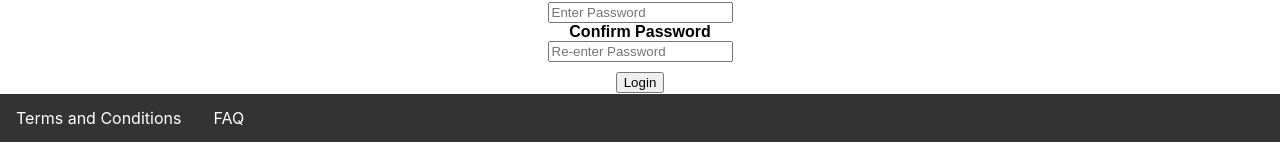
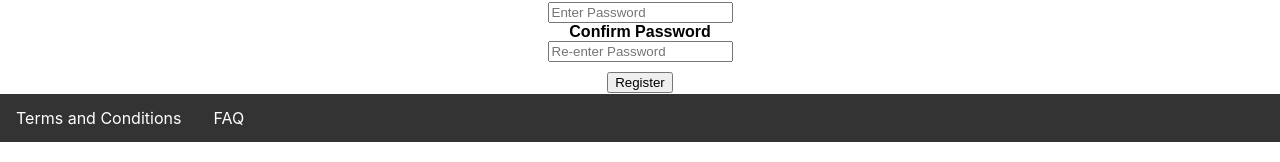
Before and after one commit to EmilPopovski24/PetBook, a React (Create React App) app in the folder petbookclient/: page /register in a window 1280 px wide. Shown: the part 658-820 px from the top of the page. Built offline with nearby package versions, Linux system fonts and the light colour scheme.

Commit message:
Update Register.js

```diff
--- a/petbookclient/src/components/Register/Register.js
+++ b/petbookclient/src/components/Register/Register.js
@@ -36,7 +36,7 @@ export const Register = () => {
                 <label for="confrimPassword" style={{display:"block"}}><b>Confirm Password</b></label>
                 <input type="password" placeholder="Re-enter Password" name="confrimPassword" value={values.confirmPassword} onChange={changeHandler} required />
 
-            <button style={{display:"block", margin:"10px auto"}} type="submit">Login</button>
+            <button style={{display:"block", margin:"10px auto"}} type="submit">Register</button>
             </div>
 
             <div class="container" style={{"background-color":"#f1f1f1"}}>
```
